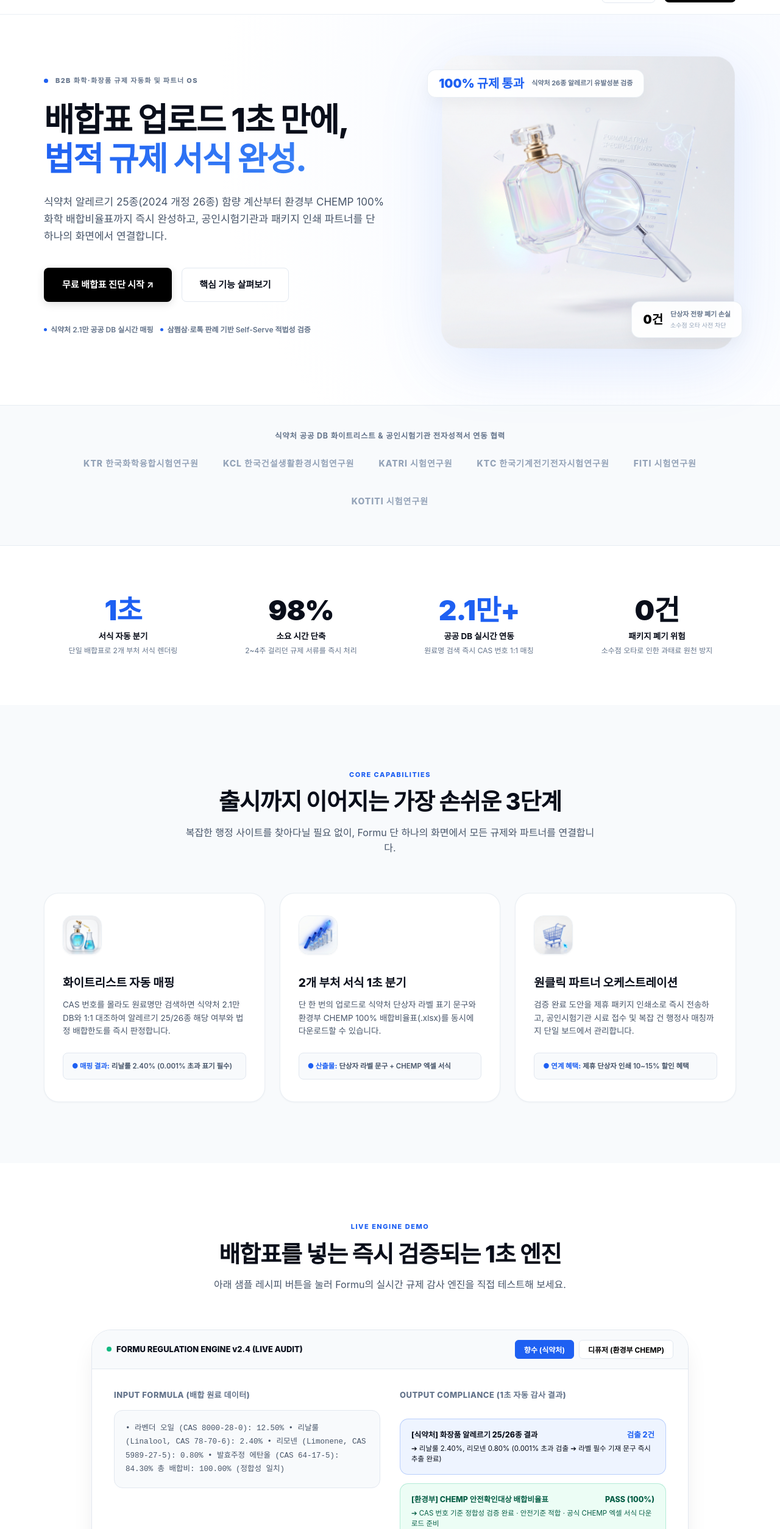
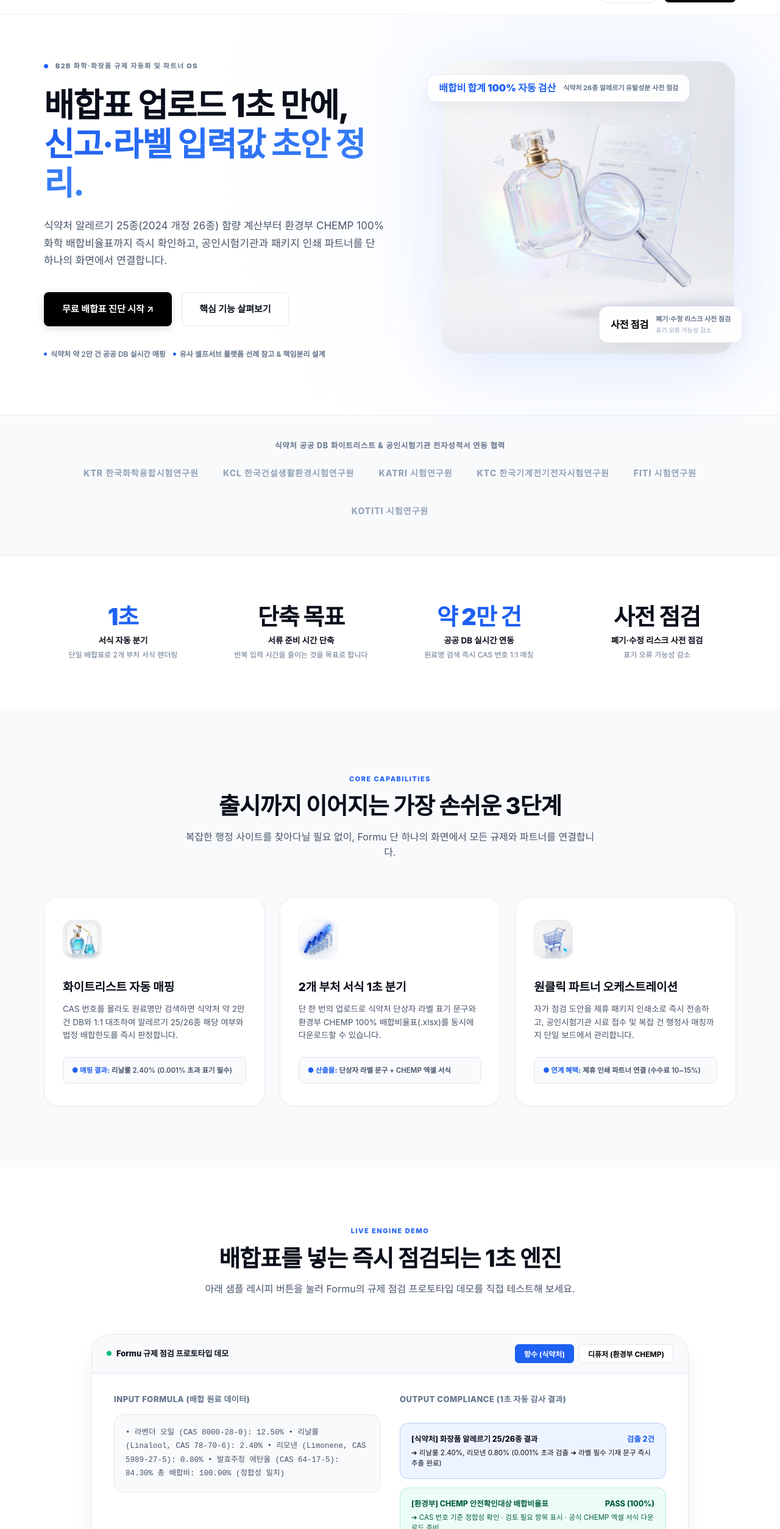
Before and after one commit to lita-lilith16/formu-landing, a website: page public/index.html in a window 1280 px wide. Shown: the part 53-2560 px from the top of the page at 61% size. Drawn offline with Linux system fonts and the light colour scheme; a web font is replaced by a local one.

Commit message:
fix(landing): apply comprehensive 14 compliance and verification corrections per inspection checklist

```diff
--- a/public/index.html
+++ b/public/index.html
@@ -7,7 +7,7 @@
   <link rel="alternate icon" type="image/x-icon" href="/favicon.ico" />
   <link rel="apple-touch-icon" href="/apple-touch-icon.png" />
   <title>Formu (포뮤) — B2B 화학·화장품 규제 자동화 및 파트너 오케스트레이션 OS</title>
-  <meta name="description" content="배합표 업로드 1초 만에, 법적 규제 서식 완성. 식약처 알레르기 25/26종 함량 계산부터 환경부 CHEMP 100% 배합비율표까지 즉시 확인하세요." />
+  <meta name="description" content="배합표 업로드 1초 만에, 신고·라벨 입력값 초안 정리. 식약처 알레르기 25/26종 함량 계산부터 환경부 CHEMP 100% 배합비율표까지 즉시 확인하세요." />
 
   <!-- Pretendard 폰트 -->
   <link rel="stylesheet" as="style" crossorigin href="https://cdn.jsdelivr.net/gh/orioncactus/pretendard@v1.3.9/dist/web/static/pretendard.min.css" />
@@ -188,7 +188,7 @@
     }
     .floating-card.top { top: 20px; left: -20px; }
     .floating-card.bottom { bottom: 20px; right: -10px; }
-    .floating-card .val { font-size: 20px; font-weight: 900; color: var(--primary); line-height: 1; }
+    .floating-card .val { font-size: 16px; font-weight: 900; color: var(--primary); line-height: 1.2; }
     .floating-card .lbl { font-size: 11px; font-weight: 700; color: var(--text-muted); }
 
     /* =========================================================================
@@ -217,7 +217,7 @@
     .stats-section { padding: 70px 0; background: #FFFFFF; }
     .stats-grid { display: grid; grid-template-columns: repeat(4, 1fr); gap: 32px; text-align: center; }
     .stat-item { padding: 10px; }
-    .stat-num { font-size: 46px; font-weight: 900; letter-spacing: -1px; color: var(--text-main); line-height: 1.1; margin-bottom: 8px; }
+    .stat-num { font-size: 38px; font-weight: 900; letter-spacing: -1px; color: var(--text-main); line-height: 1.1; margin-bottom: 8px; }
     .stat-num.accent { color: var(--primary); }
     .stat-lbl { font-size: 13.5px; font-weight: 700; color: var(--text-main); margin-bottom: 4px; }
     .stat-desc { font-size: 12px; color: var(--text-muted); line-height: 1.4; }
@@ -317,7 +317,7 @@
     }
     .plan-name { font-size: 17px; font-weight: 800; color: var(--text-main); margin-bottom: 6px; }
     .plan-desc { font-size: 13px; color: var(--text-muted); margin-bottom: 24px; min-height: 40px; }
-    .plan-price { font-size: 38px; font-weight: 900; color: var(--text-main); margin-bottom: 24px; line-height: 1; }
+    .plan-price { font-size: 38px; font-weight: 900; color: var(--text-main); margin-bottom: 24px; line-height: 1.1; }
     .plan-price span { font-size: 14px; font-weight: 600; color: var(--text-muted); }
 
     .plan-features { list-style: none; display: flex; flex-direction: column; gap: 12px; margin-bottom: 32px; flex: 1; }
@@ -421,18 +421,18 @@
         </div>
         <h1 class="hero-headline">
           배합표 업로드 1초 만에,<br />
-          <span>법적 규제 서식 완성.</span>
+          <span>신고·라벨 입력값 초안 정리.</span>
         </h1>
         <p class="hero-subhead">
-          식약처 알레르기 25종(2024 개정 26종) 함량 계산부터 환경부 CHEMP 100% 화학 배합비율표까지 즉시 완성하고, 공인시험기관과 패키지 인쇄 파트너를 단 하나의 화면에서 연결합니다.
+          식약처 알레르기 25종(2024 개정 26종) 함량 계산부터 환경부 CHEMP 100% 화학 배합비율표까지 즉시 확인하고, 공인시험기관과 패키지 인쇄 파트너를 단 하나의 화면에서 연결합니다.
         </p>
         <div class="hero-ctas">
           <a href="#simulator" class="btn-hero-primary">무료 배합표 진단 시작 ↗</a>
           <a href="#features" class="btn-hero-secondary">핵심 기능 살펴보기</a>
         </div>
         <div class="hero-trust-chips">
-          <div class="trust-chip"><span class="dot"></span> 식약처 2.1만 공공 DB 실시간 매핑</div>
-          <div class="trust-chip"><span class="dot"></span> 삼쩜삼·로톡 판례 기반 Self-Serve 적법성 검증</div>
+          <div class="trust-chip"><span class="dot"></span> 식약처 약 2만 건 공공 DB 실시간 매핑</div>
+          <div class="trust-chip"><span class="dot"></span> 유사 셀프서브 플랫폼 선례 참고 & 책임분리 설계</div>
         </div>
       </div>
 
@@ -442,14 +442,14 @@
 
         <!-- Floating Micro Pills -->
         <div class="floating-card top">
-          <div class="val">100% 규제 통과</div>
-          <div class="lbl">식약처 26종 알레르기 유발성분 검증</div>
+          <div class="val">배합비 합계 100% 자동 검산</div>
+          <div class="lbl">식약처 26종 알레르기 유발성분 사전 점검</div>
         </div>
         <div class="floating-card bottom">
-          <div class="val" style="color: #000000;">0건</div>
+          <div class="val" style="color: #000000;">사전 점검</div>
           <div>
-            <div class="lbl">단상자 전량 폐기 손실</div>
-            <div style="font-size: 10px; color: #94A3B8;">소수점 오타 사전 차단</div>
+            <div class="lbl">폐기·수정 리스크 사전 점검</div>
+            <div style="font-size: 10px; color: #94A3B8;">표기 오류 가능성 감소</div>
           </div>
         </div>
       </div>
@@ -484,19 +484,19 @@
         <div class="stat-desc">단일 배합표로 2개 부처 서식 렌더링</div>
       </div>
       <div class="stat-item">
-        <div class="stat-num">98%</div>
-        <div class="stat-lbl">소요 시간 단축</div>
-        <div class="stat-desc">2~4주 걸리던 규제 서류를 즉시 처리</div>
+        <div class="stat-num">단축 목표</div>
+        <div class="stat-lbl">서류 준비 시간 단축</div>
+        <div class="stat-desc">반복 입력 시간을 줄이는 것을 목표로 합니다</div>
       </div>
       <div class="stat-item">
-        <div class="stat-num accent">2.1만+</div>
+        <div class="stat-num accent">약 2만 건</div>
         <div class="stat-lbl">공공 DB 실시간 연동</div>
         <div class="stat-desc">원료명 검색 즉시 CAS 번호 1:1 매칭</div>
       </div>
       <div class="stat-item">
-        <div class="stat-num">0건</div>
-        <div class="stat-lbl">패키지 폐기 위험</div>
-        <div class="stat-desc">소수점 오타로 인한 과태료 원천 방지</div>
+        <div class="stat-num">사전 점검</div>
+        <div class="stat-lbl">폐기·수정 리스크 사전 점검</div>
+        <div class="stat-desc">표기 오류 가능성 감소</div>
       </div>
     </div>
   </section>
@@ -519,7 +519,7 @@
             <img src="assets/glass_bottle.jpg" alt="3D Glass Flask" class="bento-icon-img" />
             <h3 class="bento-card-title">화이트리스트 자동 매핑</h3>
             <p class="bento-card-desc">
-              CAS 번호를 몰라도 원료명만 검색하면 식약처 2.1만 DB와 1:1 대조하여 알레르기 25/26종 해당 여부와 법정 배합한도를 즉시 판정합니다.
+              CAS 번호를 몰라도 원료명만 검색하면 식약처 약 2만 건 DB와 1:1 대조하여 알레르기 25/26종 해당 여부와 법정 배합한도를 즉시 판정합니다.
             </p>
           </div>
           <div class="bento-visual-pill">
@@ -547,11 +547,11 @@
             <img src="assets/glass_cart.jpg" alt="3D Glass Cart" class="bento-icon-img" />
             <h3 class="bento-card-title">원클릭 파트너 오케스트레이션</h3>
             <p class="bento-card-desc">
-              검증 완료 도안을 제휴 패키지 인쇄소로 즉시 전송하고, 공인시험기관 시료 접수 및 복잡 건 행정사 매칭까지 단일 보드에서 관리합니다.
+              자가 점검 도안을 제휴 패키지 인쇄소로 즉시 전송하고, 공인시험기관 시료 접수 및 복잡 건 행정사 매칭까지 단일 보드에서 관리합니다.
             </p>
           </div>
           <div class="bento-visual-pill">
-            <span>● 연계 혜택:</span> 제휴 단상자 인쇄 10~15% 할인 혜택
+            <span>● 연계 혜택:</span> 제휴 인쇄 파트너 연결 (수수료 10~15%)
           </div>
         </div>
       </div>
@@ -565,14 +565,14 @@
     <div class="container">
       <div class="section-header">
         <span class="section-tag">LIVE ENGINE DEMO</span>
-        <h2 class="section-title">배합표를 넣는 즉시 검증되는 1초 엔진</h2>
-        <p class="section-subhead">아래 샘플 레시피 버튼을 눌러 Formu의 실시간 규제 감사 엔진을 직접 테스트해 보세요.</p>
+        <h2 class="section-title">배합표를 넣는 즉시 점검되는 1초 엔진</h2>
+        <p class="section-subhead">아래 샘플 레시피 버튼을 눌러 Formu의 규제 점검 프로토타입 데모를 직접 테스트해 보세요.</p>
       </div>
 
       <div class="sim-container">
         <div class="sim-topbar">
           <div class="sim-topbar-title">
-            <span class="dot"></span> FORMU REGULATION ENGINE v2.4 (LIVE AUDIT)
+            <span class="dot"></span> Formu 규제 점검 프로토타입 데모
           </div>
           <div class="sim-actions">
             <button class="btn-sample active" onclick="loadSample('perfume')">향수 (식약처)</button>
@@ -610,7 +610,7 @@
                 <span style="font-weight: 800;">PASS (100%)</span>
               </div>
               <div style="font-size: 11.5px; line-height: 1.5;">
-                ➔ CAS 번호 기준 정합성 검증 완료 · 안전기준 적합 · 공식 CHEMP 엑셀 서식 다운로드 준비
+                ➔ CAS 번호 기준 정합성 확인 · 검토 필요 항목 표시 · 공식 CHEMP 엑셀 서식 다운로드 준비
               </div>
             </div>
 
@@ -631,7 +631,7 @@
       <div class="section-header">
         <span class="section-tag">PRICING PLANS</span>
         <h2 class="section-title">단 한 건의 결제도 부담 없는 합리적 과금</h2>
-        <p class="section-subhead">월 수백만 원의 대행료 대신, 신제품을 출시할 때마다 건당 1.9만 원으로 해결하세요.</p>
+        <p class="section-subhead">외부 의뢰 비용 대신, 신제품을 출시할 때마다 합리적인 비용(베타 19,000원 / 정식 3만원대 예정)으로 해결하세요.</p>
       </div>
 
       <div class="pricing-grid">
@@ -643,8 +643,8 @@
             <div class="plan-price">0원 <span>/ 평생 무료</span></div>
             <ul class="plan-features">
               <li><span class="check">✓</span> 배합표 기본 알레르기 성분 스캔</li>
-              <li><span class="check">✓</span> 식약처 2.1만 원료명 DB 검색</li>
-              <li><span class="check">✓</span> 100% 배합비율 합계 검산</li>
+              <li><span class="check">✓</span> 식약처 약 2만 건 원료명 DB 검색</li>
+              <li><span class="check">✓</span> 배합비 합계 100% 자동 검산</li>
             </ul>
           </div>
           <a href="#simulator" class="btn-plan outline">무료로 시작하기</a>
@@ -656,12 +656,12 @@
           <div>
             <h3 class="plan-name">서식 다운로드 (Pro)</h3>
             <p class="plan-desc">식약처 라벨 문구 및 CHEMP 엑셀 즉시 완성 다운로드</p>
-            <div class="plan-price">19,000원 <span>/ 건당</span></div>
+            <div class="plan-price" style="font-size: 26px;">베타 19,000원 <span style="font-size: 13px; display: block; margin-top: 4px;">/ 건당 (정식 3만원대 예정)</span></div>
             <ul class="plan-features">
               <li><span class="check">✓</span> 식약처 단상자 필수 기재 라벨 문구 완성</li>
               <li><span class="check">✓</span> 환경부 CHEMP 100% 배합비율표 (.xlsx)</li>
               <li><span class="check">✓</span> 법정 면제 요건 사전 판정 및 검토서</li>
-              <li><span class="check">✓</span> 소수점 오타 방지 3단계 무결성 검증</li>
+              <li><span class="check">✓</span> 표기 오류 및 배합비 오차 사전 점검</li>
             </ul>
           </div>
           <a href="#simulator" class="btn-plan solid">건당 결제 시작하기 ↗</a>
@@ -675,7 +675,7 @@
             <div class="plan-price">맞춤 견적 <span>/ 프로젝트당</span></div>
             <ul class="plan-features">
               <li><span class="check">✓</span> Pro 서식 다운로드 전 기능 포함</li>
-              <li><span class="check">✓</span> 제휴 단상자·라벨 인쇄 10~15% 할인 연계</li>
+              <li><span class="check">✓</span> 제휴 인쇄 파트너 연결 (수수료 10~15%)</li>
               <li><span class="check">✓</span> 공인시험원 시료 접수 전자 성적서 연동</li>
               <li><span class="check">✓</span> 복잡 건 제휴 공인 행정사 1:1 매칭</li>
             </ul>
@@ -704,7 +704,7 @@
             <span>+</span>
           </div>
           <div class="faq-answer">
-            삼쩜삼·로톡의 대법원 및 검찰 무혐의 판례와 동일하게, Formu는 사용자가 입력한 데이터를 알고리즘으로 자동 연산하여 표준 서식을 렌더링하는 순수 셀프서브 소프트웨어(SaaS)입니다. 개별 법적 대리나 유권해석이 필요한 복잡 건은 제휴된 공인 행정사에게 적법하게 연결합니다.
+            유사 셀프서브 플랫폼의 불기소 사례와 책임분리 원칙을 참고하며, 법률 검토를 진행 중입니다. Formu는 사용자가 직접 입력한 데이터를 바탕으로 표준 서식을 정리하는 순수 셀프서브 소프트웨어(SaaS)를 지향합니다. 개별 법적 대리나 유권해석이 필요한 복잡 건은 제휴된 공인 행정사에게 적법하게 연결합니다.
           </div>
         </div>
 
@@ -724,7 +724,7 @@
             <span>+</span>
           </div>
           <div class="faq-answer">
-            모든 배합 데이터는 금융권 수준의 AES-256 종단간 암호화로 보호됩니다. 서식 다운로드 완료 후 서버에 원본 배합표가 영구 저장되지 않으며, 고객의 배합 기밀은 제3자에게 절대 공유되지 않습니다.
+            현재 배합 데이터 보호 정책 설계 중이며, 서식 다운로드 완료 후 서버에 원본 배합표가 영구 저장되지 않도록 안전하게 처리할 예정입니다. 고객의 배합 기밀은 제3자에게 절대 공유되지 않습니다.
           </div>
         </div>
       </div>
@@ -775,11 +775,11 @@
         event.target.classList.add('active');
         formulaBox.innerText = "• 라벤더 오일 (CAS 8000-28-0): 12.50%\n• 리날룰 (Linalool, CAS 78-70-6): 2.40%\n• 리모넨 (Limonene, CAS 5989-27-5): 0.80%\n• 발효주정 에탄올 (CAS 64-17-5): 84.30%\n총 배합비: 100.00% (정합성 일치)";
         kdaResult.innerHTML = '<div class="result-card-hdr"><span>[식약처] 화장품 알레르기 25/26종 결과</span><span style="color: var(--primary); font-weight: 800;">검출 2건</span></div><div style="font-size: 11.5px; line-height: 1.5;">➔ 리날룰 2.40%, 리모넨 0.80% (0.001% 초과 검출 ➔ 라벨 필수 기재 문구 즉시 추출 완료)</div>';
-        chempResult.innerHTML = '<div class="result-card-hdr"><span>[환경부] CHEMP 안전확인대상 배합비율표</span><span style="font-weight: 800;">PASS (100%)</span></div><div style="font-size: 11.5px; line-height: 1.5;">➔ CAS 번호 기준 정합성 검증 완료 · 안전기준 적합 · 공식 CHEMP 엑셀 서식 다운로드 준비</div>';
+        chempResult.innerHTML = '<div class="result-card-hdr"><span>[환경부] CHEMP 안전확인대상 배합비율표</span><span style="font-weight: 800;">PASS (100%)</span></div><div style="font-size: 11.5px; line-height: 1.5;">➔ CAS 번호 기준 정합성 확인 · 검토 필요 항목 표시 · 공식 CHEMP 엑셀 서식 다운로드 준비</div>';
       } else {
         event.target.classList.add('active');
         formulaBox.innerText = "• 유칼립투스 오일 (CAS 8000-48-4): 8.00%\n• 디프로필렌 글리콜 (DPG, CAS 25265-71-8): 20.00%\n• 발효 에탄올 (CAS 64-17-5): 72.00%\n총 배합비: 100.00% (정합성 일치)";
-        kdaResult.innerHTML = '<div class="result-card-hdr"><span>[환경부 CHEMP] 방향제 품목 유해물질 사전 진단</span><span style="color: #10B981; font-weight: 800;">안전기준 적합</span></div><div style="font-size: 11.5px; line-height: 1.5;">➔ 폼알데하이드, 메탄올 등 금지물질 0% 검출 · 안전확인대상 생활화학제품 신고 대상 판정</div>';
+        kdaResult.innerHTML = '<div class="result-card-hdr"><span>[환경부 CHEMP] 방향제 품목 유해물질 사전 진단</span><span style="color: #10B981; font-weight: 800;">검토 필요 항목 표시</span></div><div style="font-size: 11.5px; line-height: 1.5;">➔ 폼알데하이드, 메탄올 등 주요 항목 사전 점검 · 안전확인대상 생활화학제품 신고 대상 여부 확인</div>';
         chempResult.innerHTML = '<div class="result-card-hdr"><span>[서식 분기] CHEMP 100% 배합비율표 (.xlsx)</span><span style="font-weight: 800;">즉시 다운로드 가능</span></div><div style="font-size: 11.5px; line-height: 1.5;">➔ 용도(실내용), 제형(액체형) 자동 매핑 완료 · KTR/KCL 시험 접수용 서류 1초 완성</div>';
       }
     }
```
